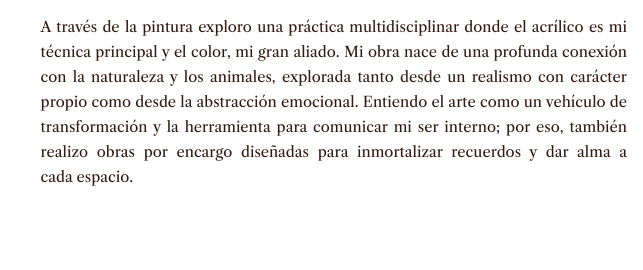
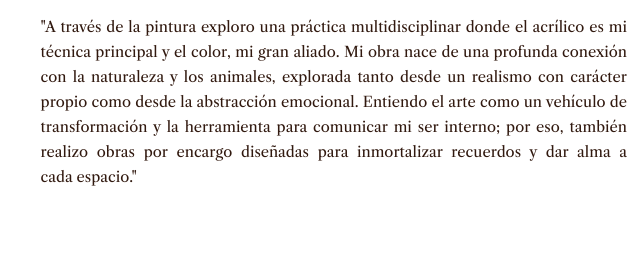
Before and after one commit to fatimasanchezstudio/fatimasanchezstudio, a website built with Vite: page sobre-mi.html in a window 1280 px wide. Shown: the part 411-681 px from the top of the page, 625-1268 px from the left. Built offline with nearby package versions, Linux system fonts and the light colour scheme.

Commit message:
Adding double quotes

```diff
--- a/sobre-mi.html
+++ b/sobre-mi.html
@@ -68,12 +68,12 @@
             espectador.
           </p>
           <p>
-            A través de la pintura exploro una práctica multidisciplinar donde el acrílico es mi
+            "A través de la pintura exploro una práctica multidisciplinar donde el acrílico es mi
             técnica principal y el color, mi gran aliado. Mi obra nace de una profunda conexión con
             la naturaleza y los animales, explorada tanto desde un realismo con carácter propio como
             desde la abstracción emocional. Entiendo el arte como un vehículo de transformación y la
             herramienta para comunicar mi ser interno; por eso, también realizo obras por encargo
-            diseñadas para inmortalizar recuerdos y dar alma a cada espacio.
+            diseñadas para inmortalizar recuerdos y dar alma a cada espacio."
           </p>
         </div>
       </section>
```
